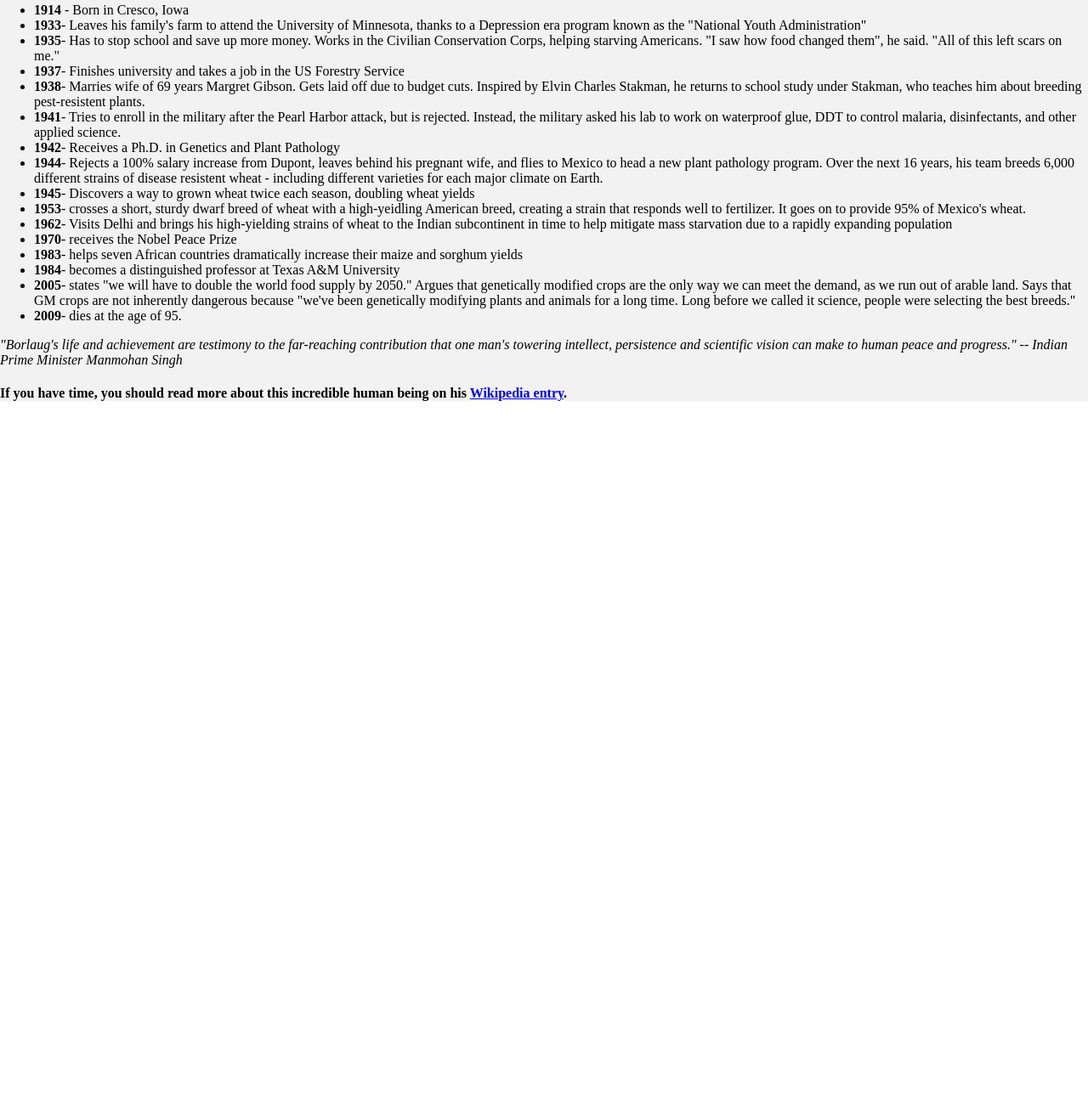
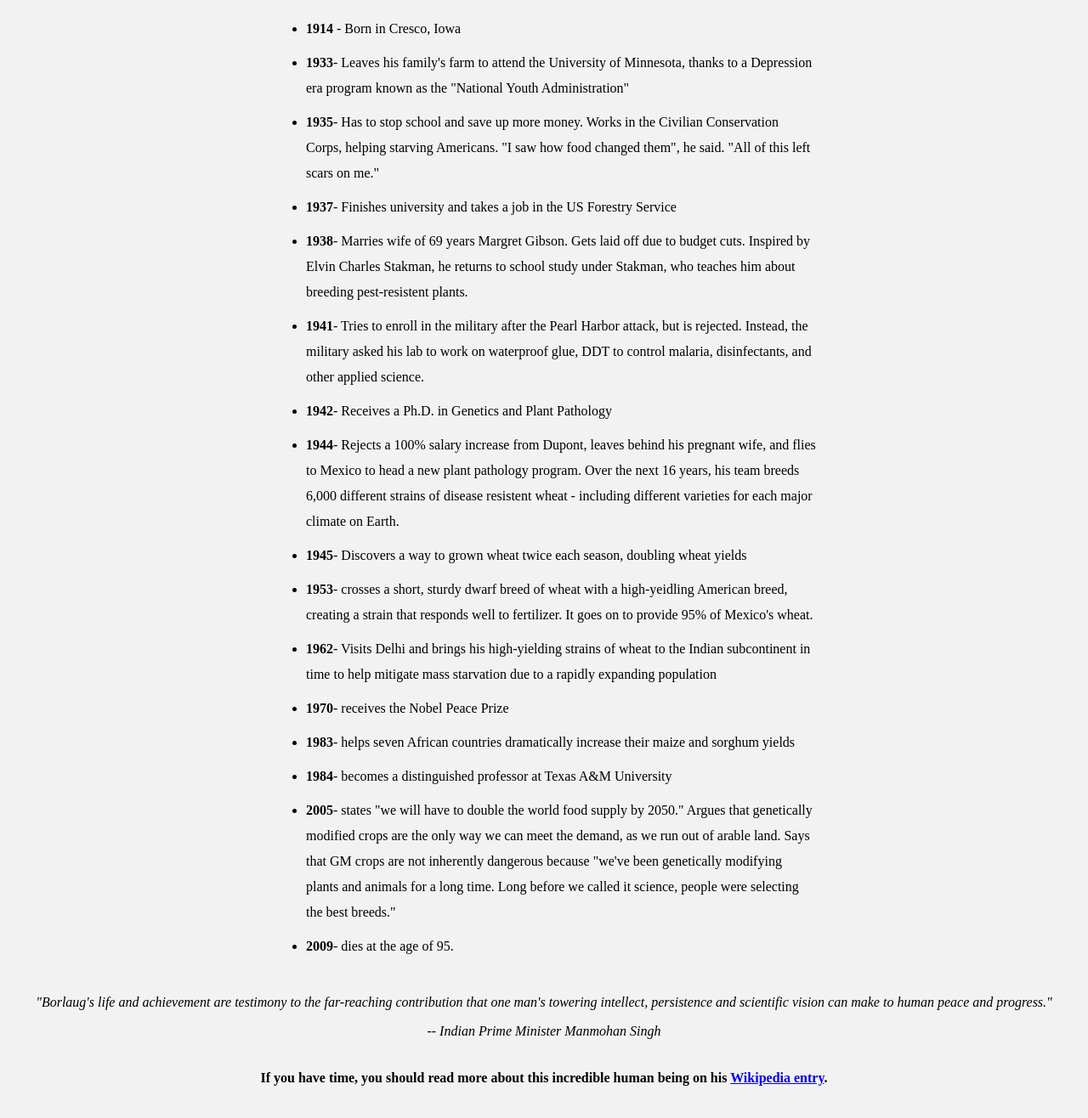
Before and after one commit to jugosack/Microverse_Kwame_Jugoslav, a plain HTML site: page fcc-test-suite-template-master/index.html in a window 1280 px wide. Shown: the part 978-2294 px from the top of the page at 85% size. Before the commit the page ends 1472 px from the top, so only its background shows below. Drawn offline with Linux system fonts and the light colour scheme.

Commit message:
styled history section

```diff
--- a/fcc-test-suite-template-master/css/style.css
+++ b/fcc-test-suite-template-master/css/style.css
@@ -33,4 +33,28 @@ body {
 
 #main {
     background-color: rgba(0, 0, 0, 0.05);
+    padding-bottom: 20px;
 }
+
+.biography-items {
+    display: flex;
+    flex-direction: column;
+    align-items: center;
+    justify-content: center;
+    width: 100vw;
+    padding-bottom: 20px;
+}
+
+.history {
+    max-width: 600px;
+    width: 100%;
+}
+
+.history li {
+    margin-bottom: 10px;
+    line-height: 30px;
+}
+
+.prime-minister-quote {
+    text-align: center;
+}
--- a/fcc-test-suite-template-master/index.html
+++ b/fcc-test-suite-template-master/index.html
@@ -30,7 +30,7 @@
             <a href=" " target="_blank" id="tribute-link"></a>
         </div>
         <div class="biography-items">
-            <ul>
+            <ul class="history">
                 <li> <b>1914</b> - Born in Cresco, Iowa</li>
                 <li><b>1933</b>- Leaves his family's farm to attend the University of Minnesota, thanks to a Depression era program known as the "National Youth Administration"
                 </li>
@@ -58,21 +58,18 @@
                     "we've been genetically modifying plants and animals for a long time. Long before we called it science, people were selecting the best breeds."</li>
                 <li><b>2009</b>- dies at the age of 95.</li>
             </ul>
-        </div>
             <div class="prime-minister-quote">
                 <p><em>
                     "Borlaug's life and achievement are testimony to the far-reaching contribution that one man's towering intellect, persistence and scientific vision can make to human peace and progress."
-
-                -- Indian Prime Minister Manmohan Singh
-
                 </em></p>
+                <p><em>-- Indian Prime Minister Manmohan Singh</em></p>
             </div>
             <div class="read-more">
                 <h4>If you have time, you should read more about this incredible human being on his <a href="https://en.wikipedia.org/wiki/Norman_Borlaug">Wikipedia entry</a>.</h4>
             </div>
+        </div>
+
     </main>
-
-
     <script src="https://cdn.freecodecamp.org/testable-projects-fcc/v1/bundle.js"></script>
     <script src="js/index.js"></script>
 </body>
```
Lines whose indentation alone changed are shown as unchanged.
